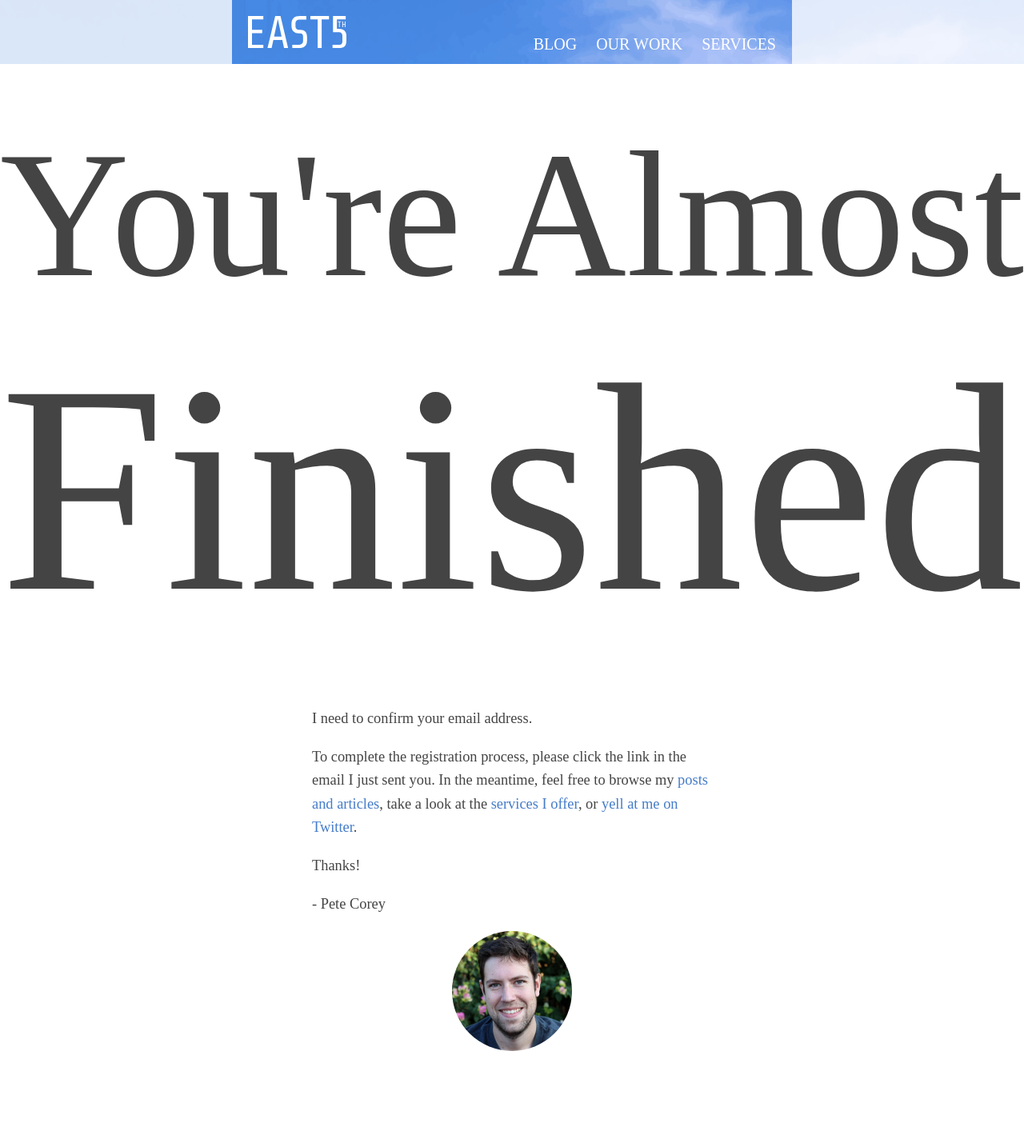
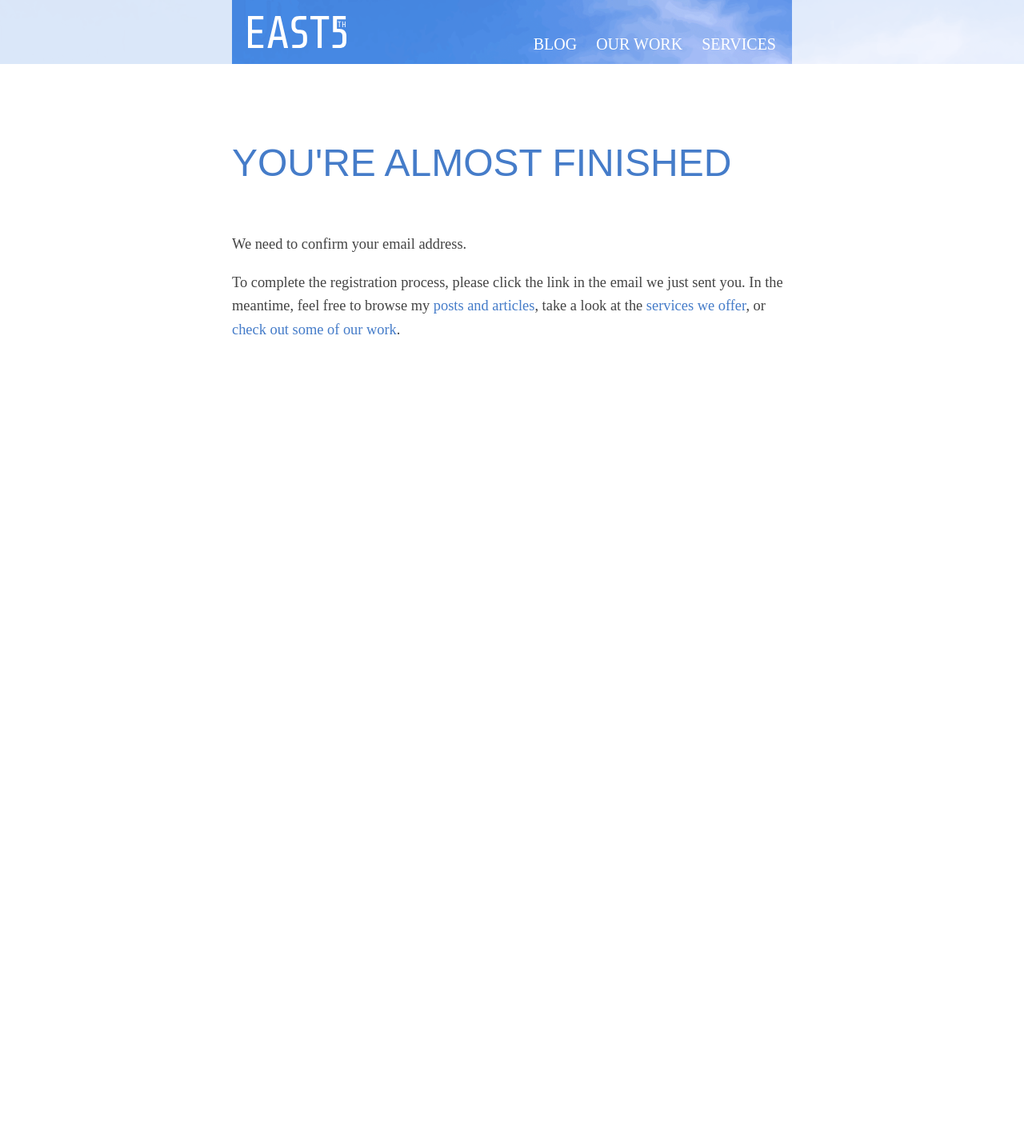
Before and after one commit to pcorey/pcorey.github.io, a Jekyll site: the page built from almost.html, in a window 1280 px wide. Shown: the whole page at 80% size. Built offline with Jekyll 4.4.1, drawn with Linux system fonts in a browser that asks for light colours; nearby versions of some CDN libraries; after the commit the page ends 900 px from its top, so only the background shows below that.

Commit message:
Changed almost

```diff
--- a/almost.html
+++ b/almost.html
@@ -1,27 +1,19 @@
 ---
-layout: default
+layout: page
 hideFooter: true
 ---
 
-<div class="content">
-  <div class="post">
-    <div class="post-header">
-      <div class="bigtext">
-        <span>You're Almost</span>
-        <span>Finished</span>
-      </div>
-    </div>
+<div class="almost">
 
-    <div class="post-content" style="max-width: 500px; margin: 0 auto;">
-      <p>I need to confirm your email address.</p>
+  <div class="margin">
+    <header class="post-header">
+      <h1>You're Almost Finished</h1>
+    </header>
 
-      <p>To complete the registration process, please click the link in the email I just sent you. In the meantime, feel free to browse my <a href="/">posts and articles</a>, take a look at the <a href="http://east5th.co">services I offer</a>, or <a href="https://twitter.com/petecorey">yell at me on Twitter</a>.</p>
+      <p>We need to confirm your email address.</p>
 
-      <p>Thanks!</p>
+      <p>To complete the registration process, please click the link in the email we just sent you. In the meantime, feel free to browse my <a href="/blog">posts and articles</a>, take a look at the <a href="/services">services we offer</a>, or <a href="/our-work">check out some of our work</a>.</p>
 
-      <p>- Pete Corey</p>
+  </div>
 
-      <p style="text-align:center;"><img src="/img/portrait-150x150.png" style="border-radius: 150px;"></p>
-    </div>
-  </div>
 </div>
```
